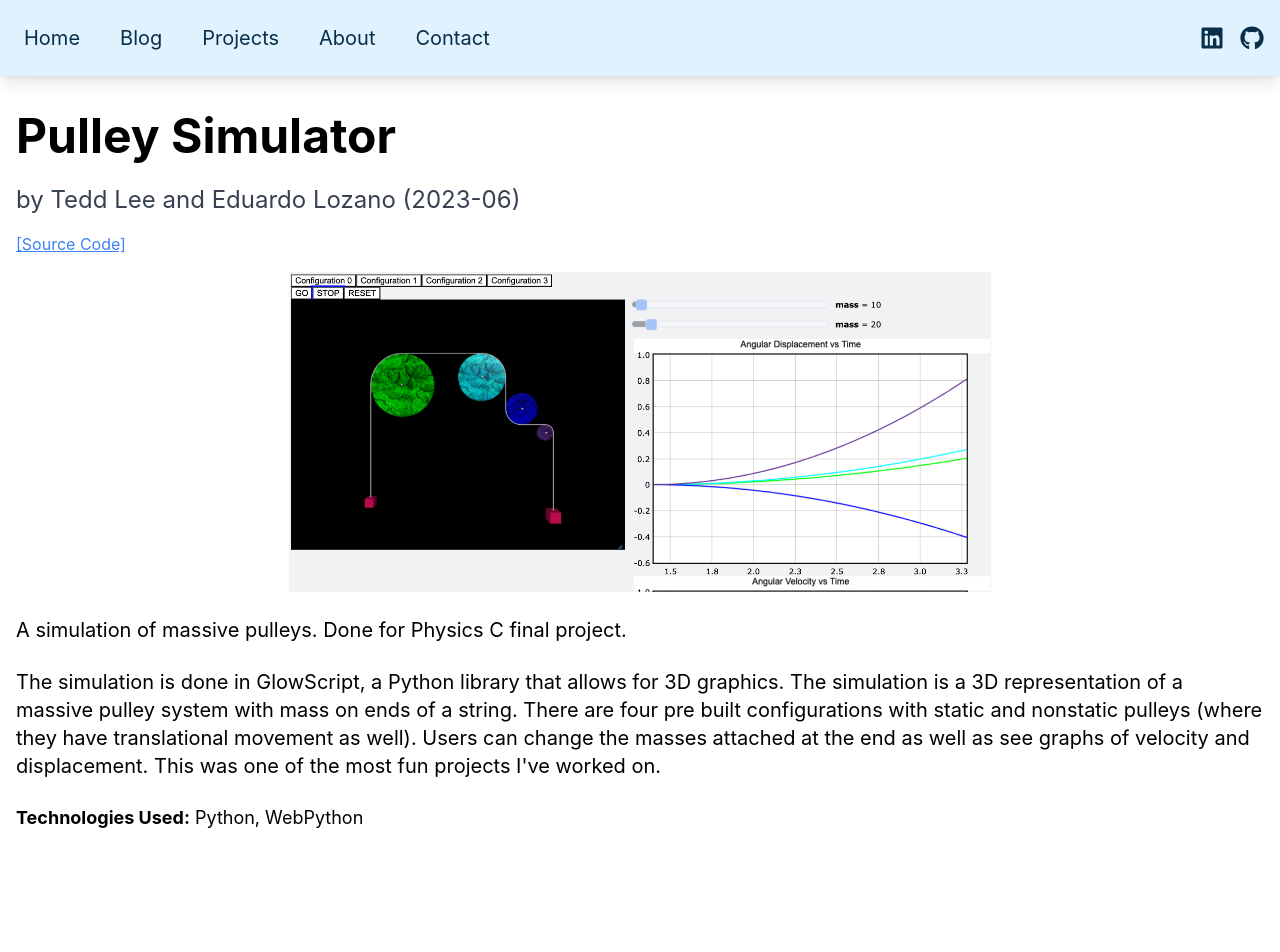
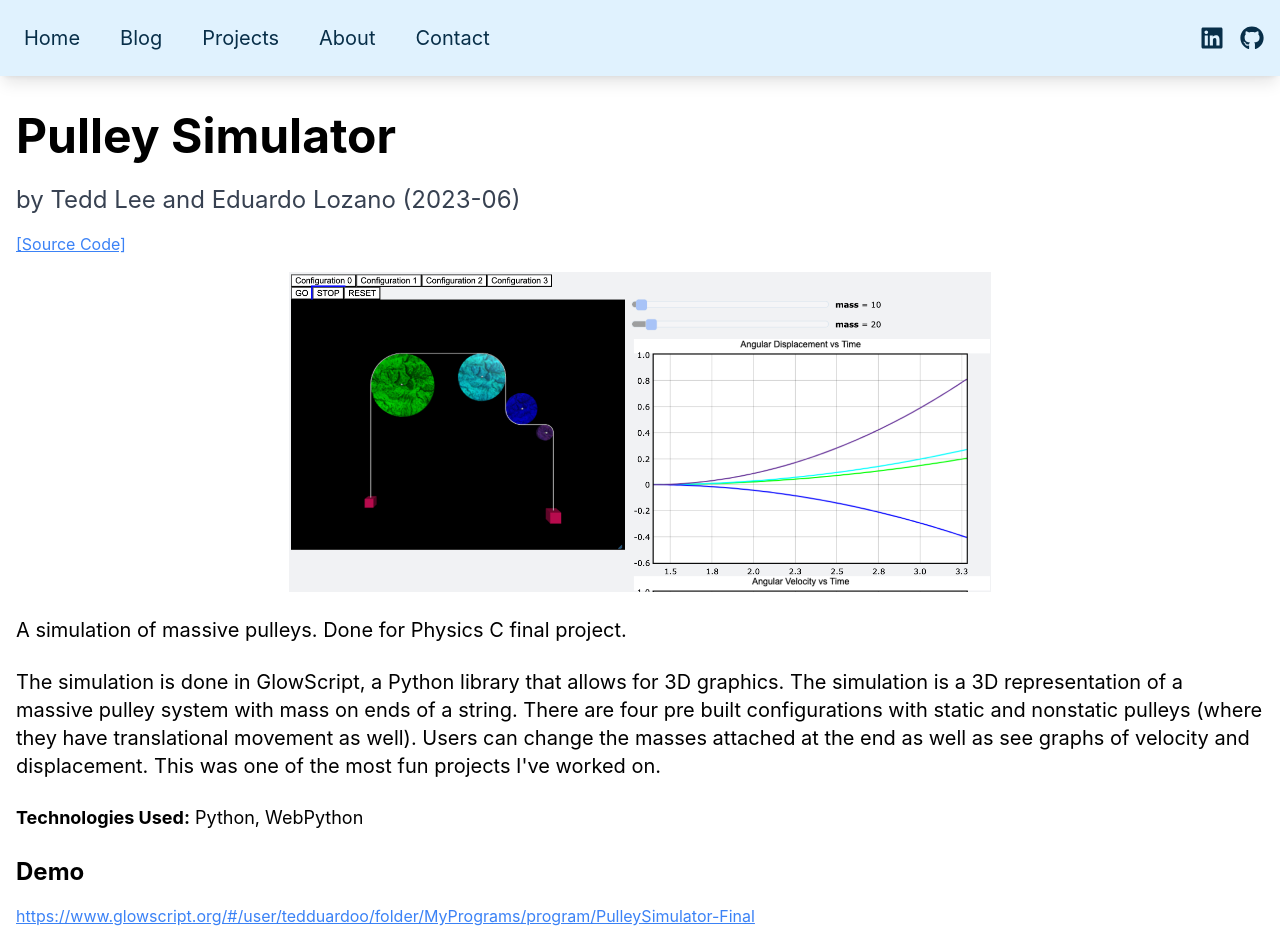
Before and after one commit to eduardoloz/my-web, a React (Create React App) app: page /project/1 in a window 1280 px wide. Shown: the top 952 px of the page. Before the commit the page ends 888 px from the top, so only its background shows below. Built offline with nearby package versions, Linux system fonts and the light colour scheme.

Commit message:
readded logic to have the demo be the yt video

```diff
--- a/src/pages/ProjectDetails.tsx
+++ b/src/pages/ProjectDetails.tsx
@@ -13,6 +13,11 @@ const ProjectDetails: React.FC = () => {
   }
 
   const isPDF = project.image?.endsWith('.pdf');
+  const isYouTubeVideo = project.demo?.includes('youtube.com') || false;
+  let videoSrc = project.demo || '';
+  if (isYouTubeVideo && videoSrc.includes('watch?v=')) {
+    videoSrc = videoSrc.replace('watch?v=', 'embed/');
+  }
 
   return (
     <div className="pt-20">
@@ -27,7 +32,7 @@ const ProjectDetails: React.FC = () => {
         {isPDF ? (
           <div className="pdf-viewer mb-6">
             <h3 className="text-xl lg:text-2xl font-bold mb-4">Document</h3>
-            <Worker workerUrl={`https://unpkg.com/pdfjs-dist@3.11.174/build/pdf.worker.min.js`}>
+            <Worker workerUrl="https://unpkg.com/pdfjs-dist@3.11.174/build/pdf.worker.min.js">
               <Viewer fileUrl={project.image} />
             </Worker>
             <a
@@ -53,6 +58,26 @@ const ProjectDetails: React.FC = () => {
         <p className="text-md lg:text-lg mb-6">
           <strong>Technologies Used:</strong> {project.technologies.join(', ')}
         </p>
+        {project.demo && (
+          <div className="mb-6">
+            <h3 className="text-xl lg:text-2xl font-bold mb-4">Demo</h3>
+            {isYouTubeVideo ? (
+              <iframe
+                width="560"
+                height="315"
+                src={videoSrc}
+                title="YouTube video player"
+                frameBorder="0"
+                allow="accelerometer; autoplay; clipboard-write; encrypted-media; gyroscope; picture-in-picture"
+                allowFullScreen
+              />
+            ) : (
+              <a href={project.demo} className="text-blue-500 underline">
+                {project.demo}
+              </a>
+            )}
+          </div>
+        )}
       </div>
     </div>
   );
```
